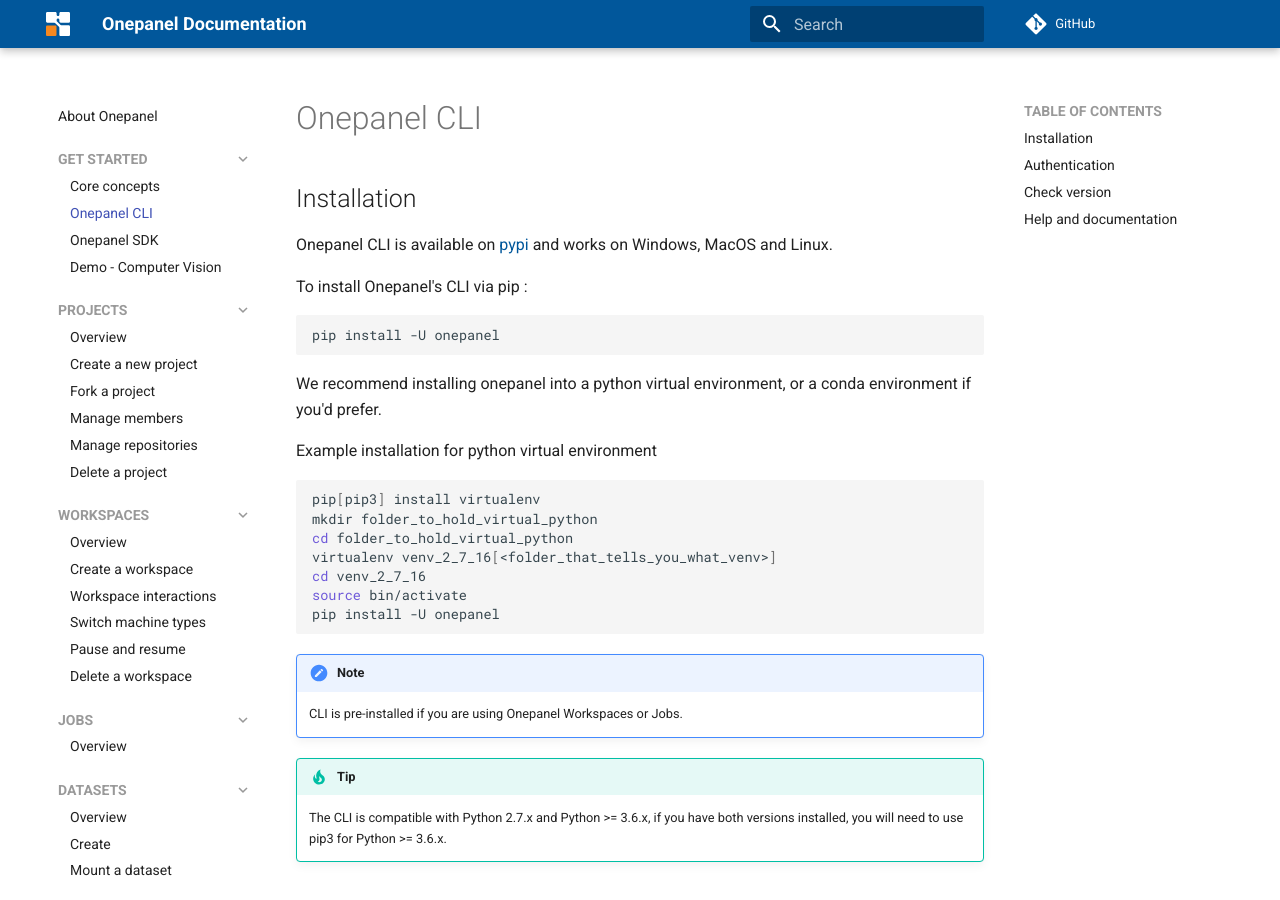
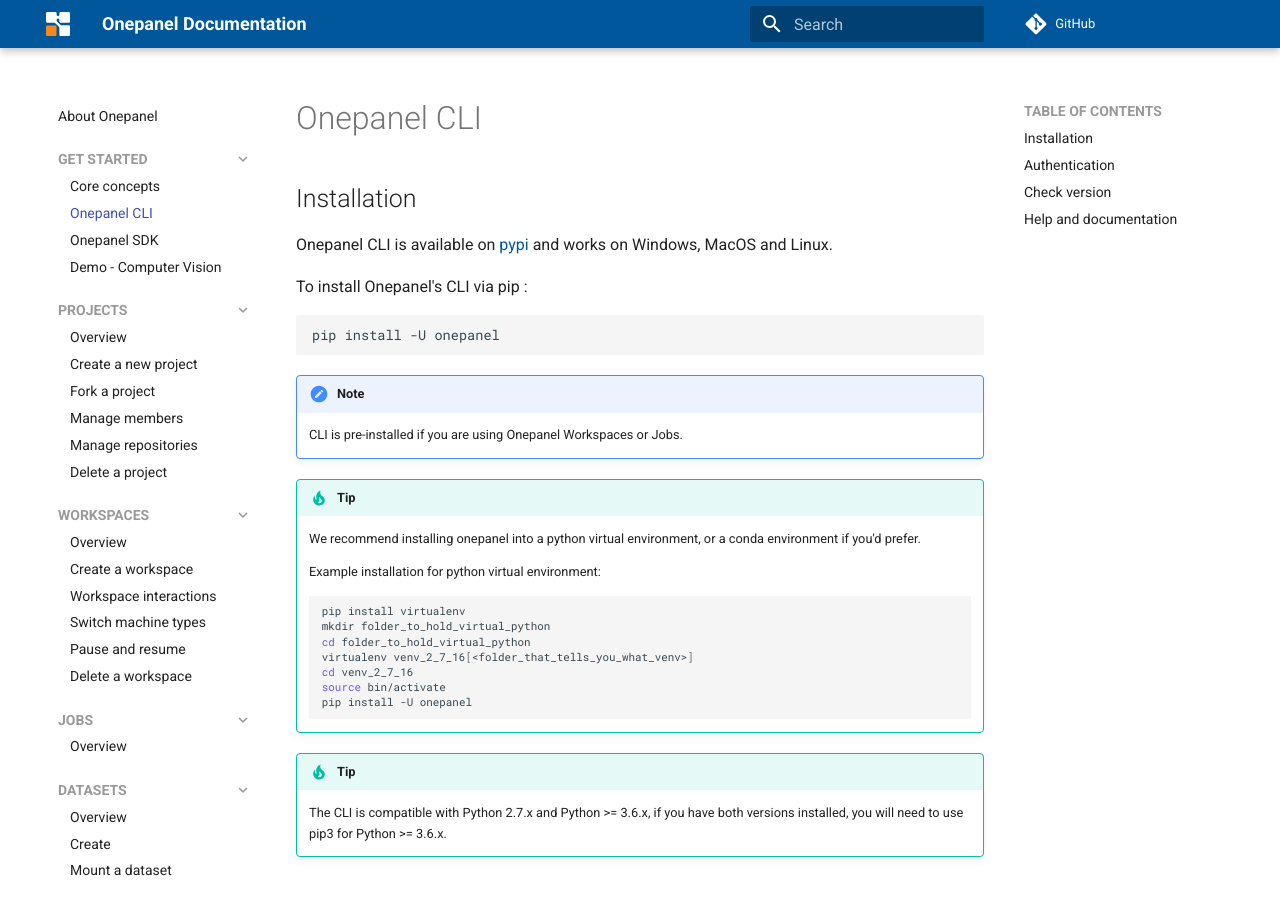
Before and after one commit to onepanelio/docs, an MkDocs documentation site: the page built from docs/start/cli.md, in a window 1280 px wide and 900 px high. Built offline with MkDocs 1.6.1 and Material for MkDocs 9.7.7, drawn with Linux system fonts in a browser that asks for light colours; comment, search, counter and statistics services are not loaded.

Commit message:
minor cleanup

````diff
--- a/docs/start/cli.md
+++ b/docs/start/cli.md
@@ -7,21 +7,22 @@
 pip install -U onepanel
 ```
 
-We recommend installing onepanel into a python virtual environment, or a conda environment if you'd prefer.
-
-Example installation for python virtual environment
-```bash
-pip[pip3] install virtualenv
-mkdir folder_to_hold_virtual_python
-cd folder_to_hold_virtual_python
-virtualenv venv_2_7_16[<folder_that_tells_you_what_venv>]
-cd venv_2_7_16
-source bin/activate
-pip install -U onepanel
-```
-
 !!! note "Note"
     CLI is pre-installed if you are using Onepanel Workspaces or Jobs.
+
+!!! tip "Tip"
+    We recommend installing onepanel into a python virtual environment, or a conda environment if you'd prefer.
+
+    Example installation for python virtual environment:
+    ```bash
+    pip install virtualenv
+    mkdir folder_to_hold_virtual_python
+    cd folder_to_hold_virtual_python
+    virtualenv venv_2_7_16[<folder_that_tells_you_what_venv>]
+    cd venv_2_7_16
+    source bin/activate
+    pip install -U onepanel
+    ```
 
 !!! tip "Tip"
     The CLI is compatible with Python 2.7.x and Python >= 3.6.x, if you have both versions installed, you will need to use pip3 for Python >= 3.6.x.
````
